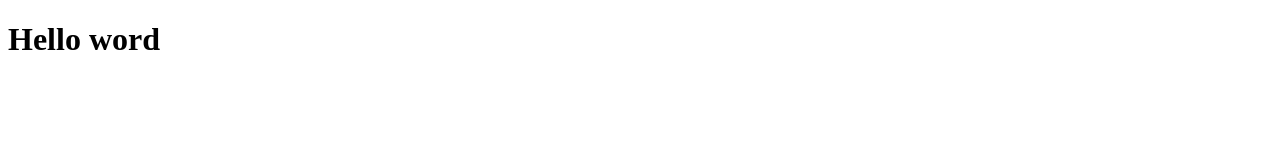
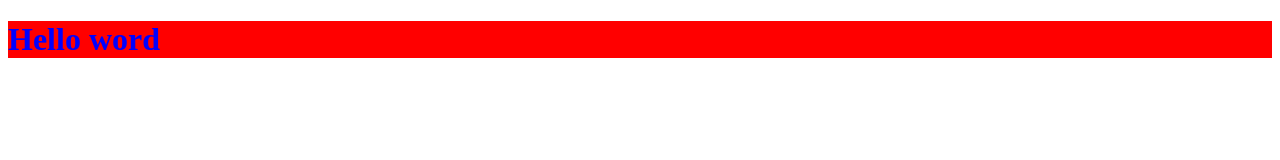
Before and after one commit to faisal-khrisan/password-manager-, a plain HTML site: page index.html in a window 1280 px wide. Drawn offline with Linux system fonts and the light colour scheme.

Commit message:
Update index.html

```diff
--- a/index.html
+++ b/index.html
@@ -2,9 +2,11 @@
 <html lang="en">
     <head>
         <title>Hello word</title>
+        <style>.heading {background-color : red; color : blue ;}</style>
     </head>
     <body>
-         <h1>Hello word</h1>
+
+         <h1 class="heading">Hello word</h1>
     </body>
 
 
```
